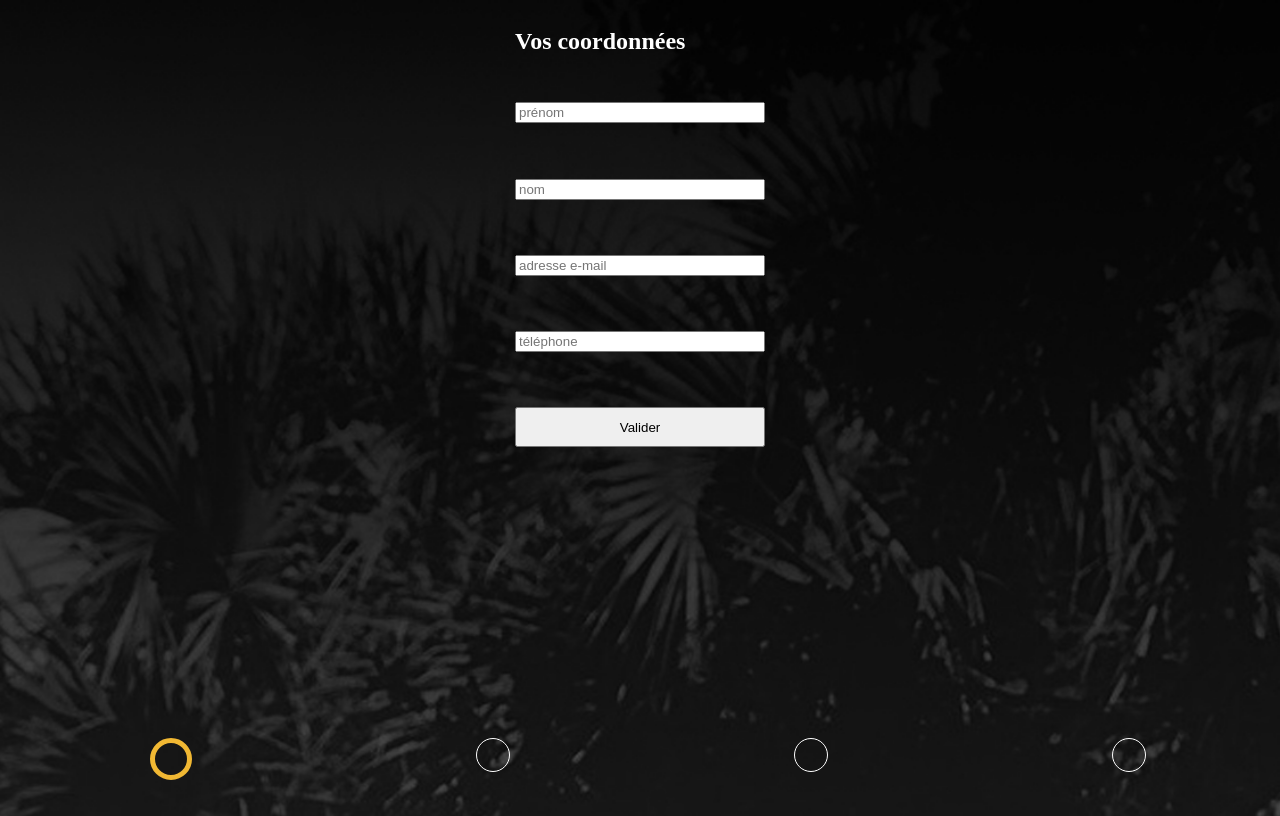
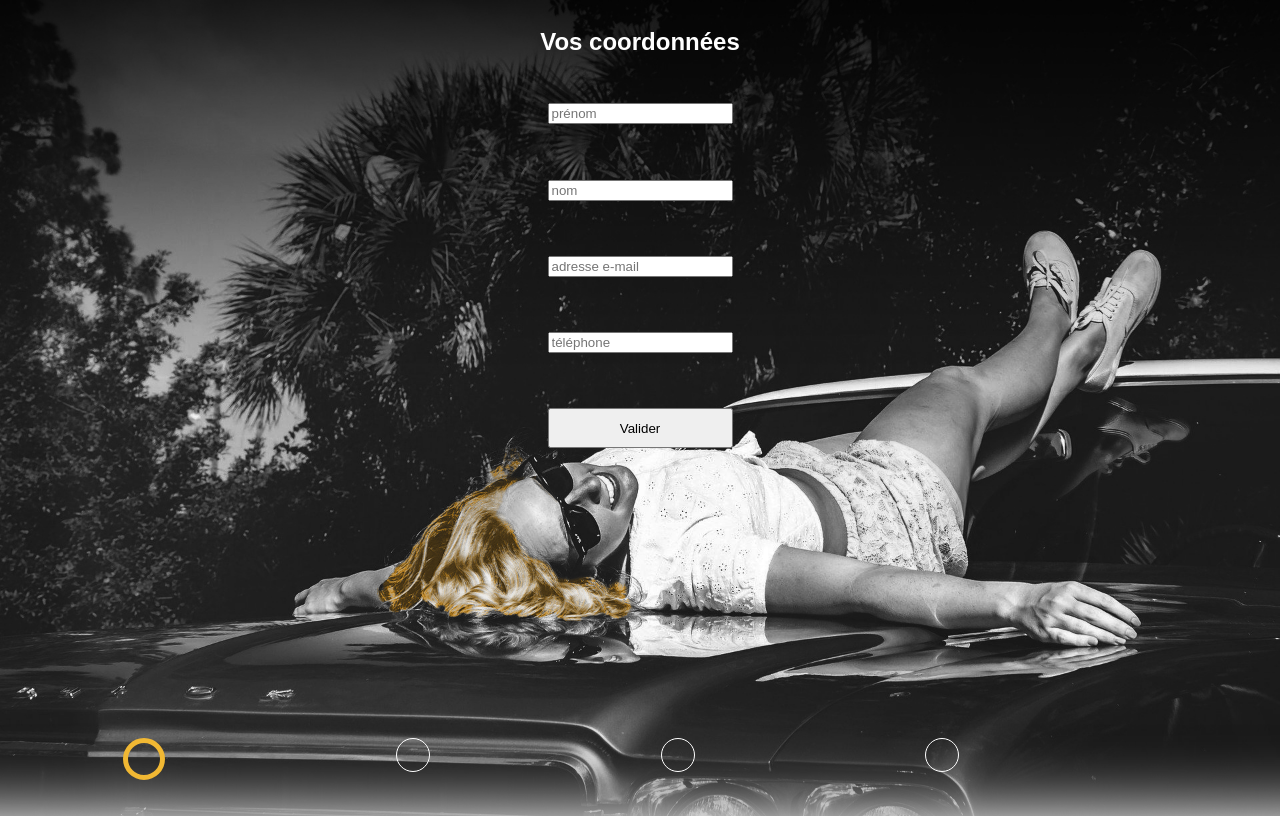
Before and after one commit to sophiewright31/Projet-1-Le-Petit-Vintage, a PHP site: page /rdv.php in a window 1280 px wide. Run offline with PHP 8.4, Linux system fonts and the light colour scheme.

Commit message:
reponsivity page rdv.php

```diff
--- a/rdv.php
+++ b/rdv.php
@@ -16,21 +16,21 @@
 <div class="window">
         <div id="slide-container">
             <div class="slide" id="slide1">
-                <h2>Vos coordonnées </h2>
+                <h2 class="title2">Vos coordonnées </h2>
                 <div class="container-form">
-                    <input type="text" name="first-name" id="first-name" placeholder="prénom">
+                    <input type="text" name="first-name" id="first-name" class="input-form" placeholder="prénom">
                     <p class="errror-first-name alert inactive"></p>
-                    <input type="text" name="last-name" id="last-name" placeholder="nom">
+                    <input type="text" name="last-name" id="last-name" class="input-form" placeholder="nom">
                     <p class="errror-first-name alert inactive"></p>
-                    <input type="email" name="email" id="email" placeholder="adresse e-mail">
+                    <input type="email" name="email" id="email" class="input-form" placeholder="adresse e-mail">
                     <p class="errror-email alert inactive"></p>
-                    <input type="tel" name="tel" id="tel" placeholder="téléphone">
+                    <input type="tel" name="tel" id="tel" class="input-form" placeholder="téléphone">
                     <p class="errror-tel alert inactive"></p>
-                    <button id= "submit0" class="slideButton next">Valider</button>
+                    <button id= "submit0" class="slideButton next input-form">Valider</button>
                 </div>
             </div>
             <div class="slide" id="slide2">
-                <h2>Votre choix de coupe de cheveux </h2>
+                <h2 class="title2">Votre choix de coupe de cheveux </h2>
                 <div class="card-container">
                     <div id="hair-cut-selector" class="card">
                         <select name="hair-cut-choice" id="hair-cut-choice">
@@ -44,7 +44,7 @@
                 </div>
             </div>
             <div class="slide" id="slide3">
-                <h2>Votre coiffeuse</h2>
+                <h2 class="title2">Votre coiffeuse</h2>
                 <div class="card-container" id="hairdressers">
                     <?php foreach ($hairDressers as $hairDresser):?>
                     <div class="card">
@@ -54,25 +54,10 @@
                         <button id= "submit20" class="next choose-me hidden">Choisir</button>
                     </div>
                     <?php endforeach;?>
-<!--                    <div class="card">-->
-<!--                        <h4>coiffeuse1</h4>-->
-<!--                        <img src="https://picsum.photos/300/200?grayscale&random=4" alt="" class="hair-cut-img" >-->
-<!--                        <button id= "submit20" class="next choose-me">Choisir</button>-->
-<!--                    </div>-->
-<!--                    <div class="card">-->
-<!--                        <h4>coiffeuse2</h4>-->
-<!--                        <img src="https://picsum.photos/300/200?grayscale&random=6" alt="" class="hair-cut-img">-->
-<!--                        <button id= "submit21" class="next choose-me">Choisir</button>-->
-<!--                    </div>-->
-<!--                    <div class="card">-->
-<!--                        <h4>coiffeuse3</h4>-->
-<!--                        <img src="https://picsum.photos/300/200?grayscale&random=5" alt="" class="hair-cut-img" >-->
-<!--                        <button id= "submit22" class="next choose-me">Choisir</button>-->
-<!--                    </div>-->
                 </div>
             </div>
             <div class="slide" id="slide4">
-                <h2>Votre rendez-vous</h2>
+                <h2 class="title2">Votre rendez-vous</h2>
                 <div class="agenda">
                     <input type="date" name="" id="">
                     <button id= "submit3" class="submit">prendre rendez-vous</button>
@@ -88,7 +73,7 @@
                 </p>
             </div>
             <div class="slide" id="slide5">
-                <h2>Votre réservation a été enregistrée</h2>
+                <h2 class="title2">Votre réservation a été enregistrée</h2>
                 <div class="result">
                     <p>
                         Nous avons noté votre rendez-vous pour le <?='/date'?>  à <?='/heure'?> avec notre coiffeuse <?='/coiffeuse'?>, vous avez choisi <?='/coupe'?>.
--- a/slides.js
+++ b/slides.js
@@ -1,14 +1,34 @@
-// const previousButton = document.getElementById('previous-button');
 const nextButtons = document.getElementsByClassName('next');
 const slideContainer = document.getElementById('slide-container');
 const dots = document.getElementsByClassName('dot');
 const submitButton = document.querySelector('.submit');
 const errorDisplays = document.getElementsByClassName('error-display');
 const timeline = document.querySelector('.timeline');
+const containerView = document.getElementsByClassName('window')[0];
+const slides = document.getElementsByClassName('slide');
+let containerViewWidth;
+let lastWindowPX;
+let leftInterval ="0px";
+let dotIndex = 0;
+function lastWindowPXCalculator (windowWidth){
+ return '-'+parseInt(windowWidth)*4+'px';
+}
+function sizeAdjustment (){
+    containerViewWidth = window.innerWidth *5/6;
+    timeline.style.width = containerViewWidth+"px";
+    lastWindowPX = lastWindowPXCalculator(containerViewWidth);
+    containerView.style.width = containerViewWidth+"px";
+    slideContainer.style.left = "-"+dotIndex * containerViewWidth+"px";
+    for (const slide of slides) {
+        slide.style.width = containerViewWidth+"px";
+    }
+}
+sizeAdjustment();
+window.addEventListener('resize',sizeAdjustment);
 
 for (let nextButton of nextButtons) {
     nextButton.addEventListener('click',(e)=>{
-        let rightInterval = slideContainer.offsetLeft -250;
+        let rightInterval = slideContainer.offsetLeft -containerViewWidth;
         slideContainer.style.left = rightInterval.toString()+"px";
         let dotIndexToFill = parseInt(e.target.id.charAt(6));
         dots[dotIndexToFill].classList.add('dot-ok');
@@ -16,14 +36,13 @@ for (let nextButton of nextButtons) {
         dots[dotIndexToFill+1].classList.add('dot-current');
         dots[dotIndexToFill].classList.remove('dot-incomplete')
         errorDisplays[dotIndexToFill].classList.add('inactive');
-        console.log(errorDisplays);
     });
 }
 
 for (let dot of dots) {
      dot.addEventListener('click',(e)=>{
-        let dotIndex = parseInt(e.target.id.charAt(3));
-        let leftInterval = (dotIndex * -250).toString()+"px";
+        dotIndex = parseInt(e.target.id.charAt(3));
+        leftInterval = (dotIndex * -containerViewWidth).toString()+"px";
         slideContainer.style.left = leftInterval;
         let dotCurrentToRemove = document.querySelector('.dot-current');
         dotCurrentToRemove.classList.remove('dot-current');
@@ -42,7 +61,7 @@ submitButton.addEventListener('click',(e)=>{
     }
     if (count === 0){
         dots[3].classList.add('dot-ok');
-        slideContainer.style.left="-1000px";
+        slideContainer.style.left=lastWindowPX;
         timeline.classList.add('timeline-ok');
         for (let dot of dots) {
         dot.replaceWith(dot.cloneNode(true));
--- a/src/styles/stylerdv.css
+++ b/src/styles/stylerdv.css
@@ -2,6 +2,7 @@ body{
     background-image: url('../background/BG_Accueil_Le_Petit_Vintage.jpg');
     background-size: cover;
     color: white;
+    font-family: Arial;
 
 }
 
@@ -24,6 +25,9 @@ body{
     display: flex;
 
 }
+.title2{
+    text-align: center;
+}
 .slide{
     height: 800px;
     width: 250px;
@@ -37,6 +41,9 @@ body{
     flex-direction: column;
     justify-content: space-around;
     height: 50%;
+    max-width: 300px;
+    align-self: center;
+
 }
 
 
@@ -87,6 +94,8 @@ body{
     width: 80%;
     height: 30%;
     position: relative;
+    max-width: 30%;
+    min-width: 173px;
 
 }
 .alert{
@@ -105,10 +114,10 @@ body{
     font-size: 1.5em;
 }
 .hair-cut-img{
-    width: 60%;
     position: absolute;
     top: 25%;
-    right: 20%;
+    right: 23%;
+    max-height: 50%;
 }
 
 .img-active{
@@ -131,3 +140,19 @@ body{
     margin-bottom: 17px;
     margin-top: 6px;
 }
+
+@media screen and (min-width: 800px){
+    body{
+        background-image: url('../background/BG_Accueil_Le_Petit_Vintage_PC.jpg');
+    }
+
+}
+@media screen and (min-width: 1200px){
+    .card-container{
+        flex-direction: row;
+    }
+    .card{
+        height: 55%;
+    }
+
+}
```
